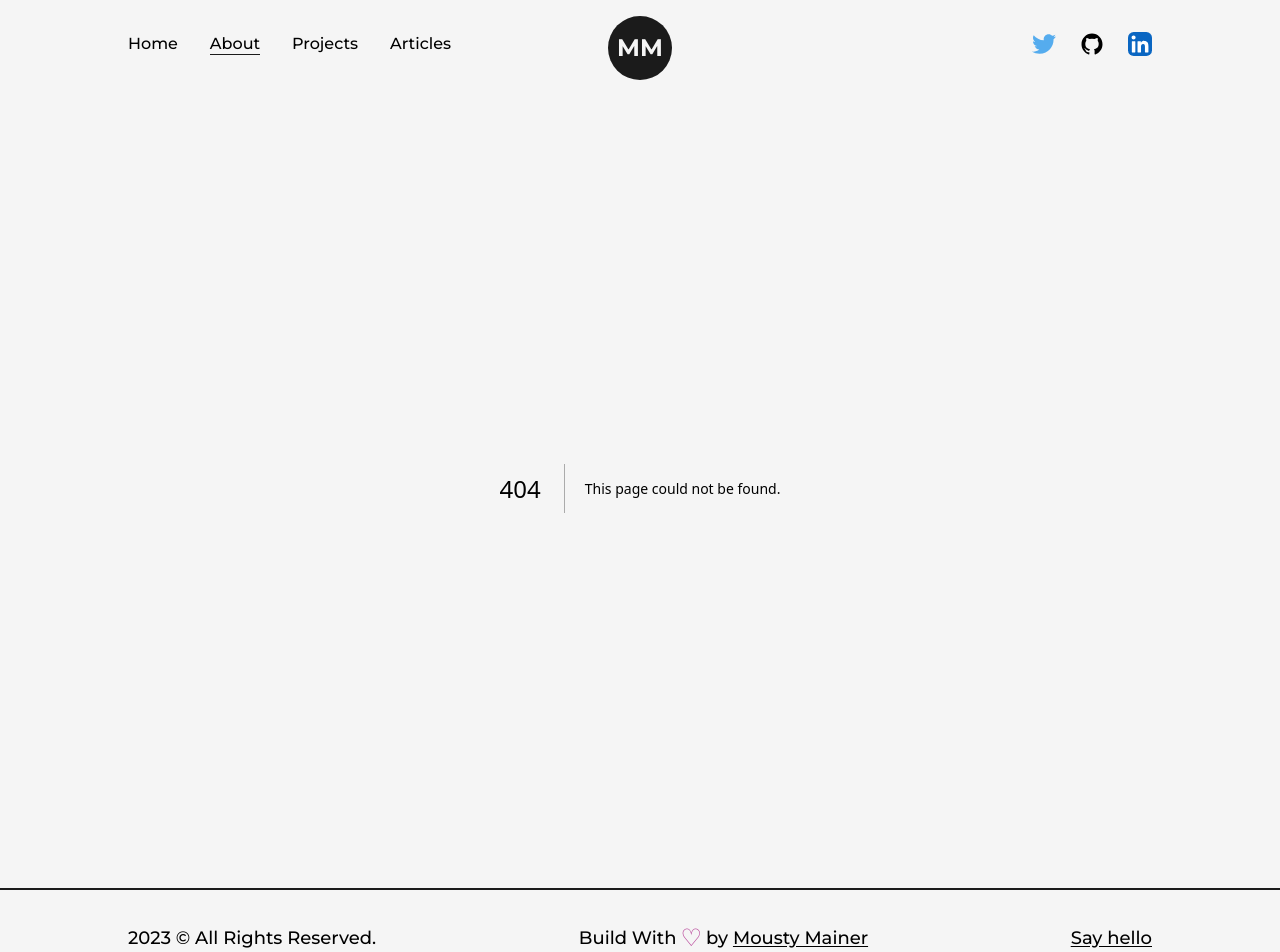
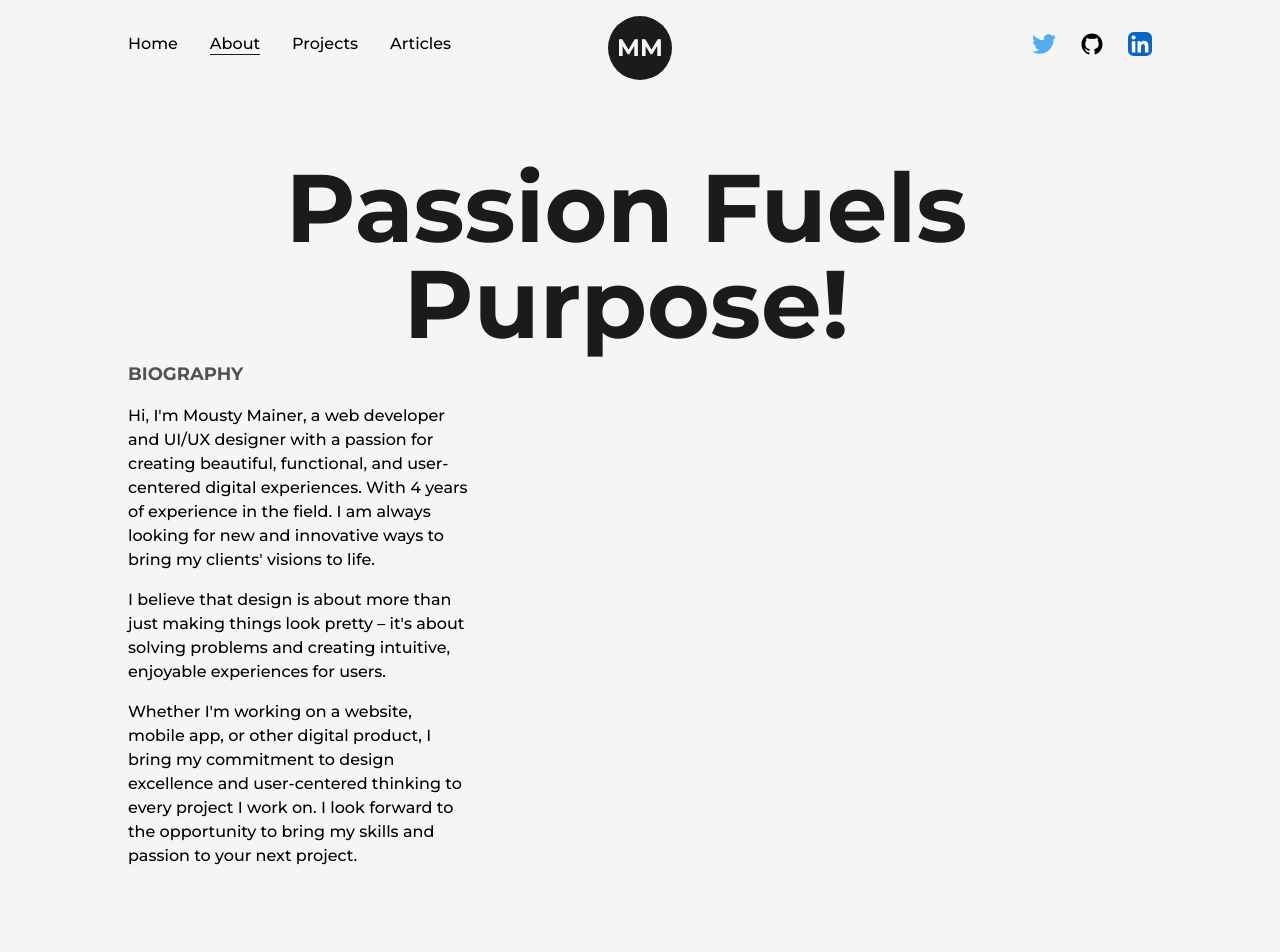
Before and after one commit to mainerprenuer/portfolio_v2, a Next.js app: page /about in a window 1280 px wide. Before the commit this address had no page. Shown: the top 952 px of the page. Built offline with nearby package versions, Linux system fonts and the light colour scheme.

Commit message:
bug fixes.. working on about page

```diff
--- /dev/null
+++ b/src/pages/about.js
@@ -0,0 +1,40 @@
+import AnimatedText from '@/components/AnimatedText'
+import Layout from '@/components/Layout'
+import Head from 'next/head'
+import React from 'react'
+
+const about = () => {
+  return (
+    <>
+        <Head>
+            <title>Mousty Mainer | About Page</title>
+            <meta name="description" content="any description" />
+        </Head>
+      <main className='flex w-full flex-col items-center justify-center'>
+        <Layout className='pt-16'>
+        <AnimatedText text="Passion Fuels Purpose!" />
+        <div className='grid w-full grid-cols-8 gap-16'>
+            <div className='col-span-3 flex flex-col items-start justify-start'>
+                <h2 className='mb-4 text-lg font-bold uppercase text-dark/75'>Biography</h2>
+                <p className='font-medium'>Hi, I'm Mousty Mainer, a web developer and UI/UX designer with a passion for creating beautiful, functional,
+                    and user-centered digital experiences. With 4 years of experience in the field. I am always looking for
+                    new and innovative ways to bring my clients' visions to life.
+                     </p>
+
+                <p className='my-4 font-medium'>I believe that design is about more than just making things look pretty – it's about solving problems and
+                    creating intuitive, enjoyable experiences for users.
+                     </p>
+
+                <p className='font-medium'>Whether I'm working on a website, mobile app, or
+                    other digital product, I bring my commitment to design excellence and user-centered thinking to
+                    every project I work on. I look forward to the opportunity to bring my skills and passion to your next project.
+                    </p>
+            </div>
+        </div>
+        </Layout>
+      </main>
+    </>
+  )
+}
+
+export default about
```
Also changed, not shown: src/components/AnimatedText.js (+22 -0 lines).
